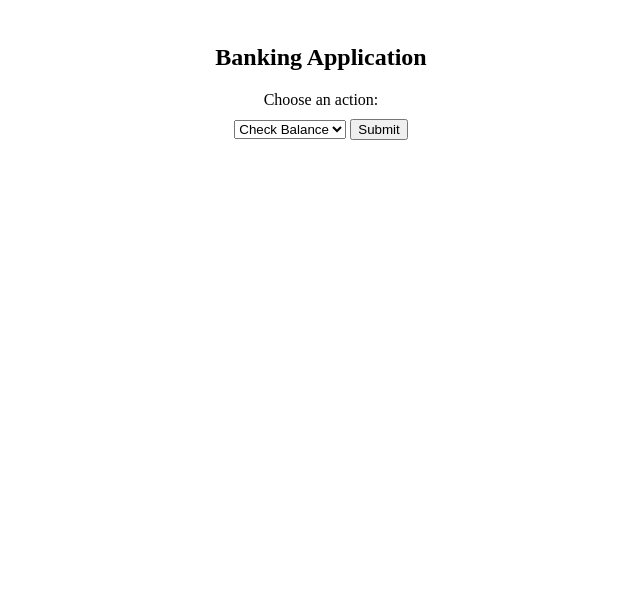
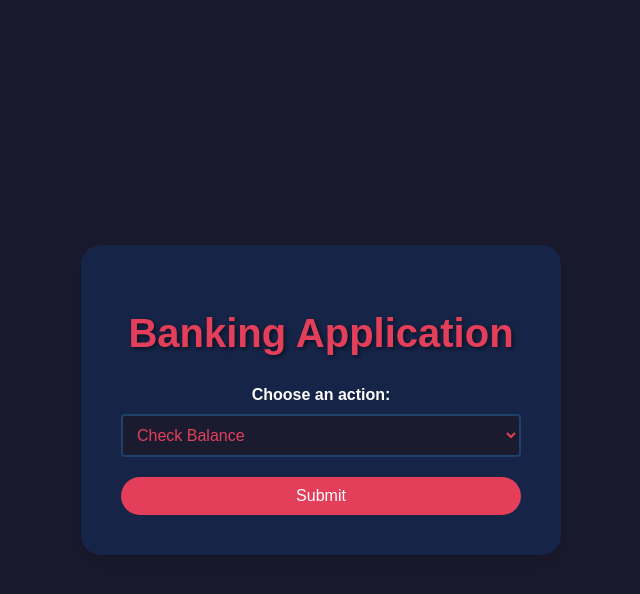
Before and after one commit to yuvaltevelov/BankApp, a plain HTML site: page index.html in a window 1280 px wide. Shown: the whole page, without its empty margins (319-959 px from the left). Drawn offline with Linux system fonts and the light colour scheme.

Commit message:
Update - version 1.0.1
fixed popped bubble

```diff
--- a/styles.css
+++ b/styles.css
@@ -1,37 +1,86 @@
+@keyframes fadeIn {
+  from { opacity: 0; }
+  to   { opacity: 1; }
+}
+
+body {
+  font-family: Arial, sans-serif;
+  margin: 0;
+  padding: 0;
+  display: flex;
+  justify-content: center;
+  align-items: center;
+  min-height: 100vh;
+  background-color: #1a1a2e;
+}
 
 .container {
-  max-width: 400px;
-  margin: 0 auto;
-  padding: 20px;
+  animation: fadeIn 1s;
+  background-color: #162447;
+  padding: 40px;
+  border-radius: 20px;
+  box-shadow: 0px 10px 20px 0px rgba(0, 0, 0, 0.15);
   text-align: center;
+  width: 400px;
+  color: #fff;
 }
 
 h1 {
-  font-size: 24px;
-  margin-bottom: 20px;
+  color: #e43f5a;
+  font-size: 2.5em;
+  margin-bottom: 30px;
+  text-shadow: 2px 2px 4px rgba(0, 0, 0, .5);
 }
 
 .form {
-  margin-bottom: 20px;
+  margin-top: 20px;
 }
 
 label {
   display: block;
   margin-bottom: 10px;
+  font-weight: bold;
 }
 
-input {
+select,
+input[type="number"] {
+  padding: 10px;
+  border: 2px solid #1f4068;
+  background: #1b1b2f;
+  border-radius: 4px;
   width: 100%;
-  padding: 5px;
-  margin-bottom: 10px;
+  font-size: 16px;
+  color: #e43f5a;
+  margin-bottom: 20px;
+}
+
+button {
+  padding: 10px 20px;
+  background-color: #e43f5a;
+  color: #fff;
+  border: none;
+  border-radius: 50px;
+  cursor: pointer;
+  font-size: 16px;
+  transition: background-color 0.3s ease, transform .2s ease;
+  width: 100%;
+}
+
+button:hover {
+  background-color: #ef5777;
+  transform: scale(1.1);
+}
+
+.output {
+  margin-top: 20px;
+  padding: 20px;
+  background-color: #0b0b0b;
+  border-radius: 10px;
+  text-align: left;
+  color: #e43f5a;
+  border-left: 5px solid #e43f5a;
 }
 
 .hidden {
   display: none;
 }
-
-.output {
-  background-color: #f9f9f9;
-  padding: 10px;
-  margin-bottom: 10px;
-}
```
